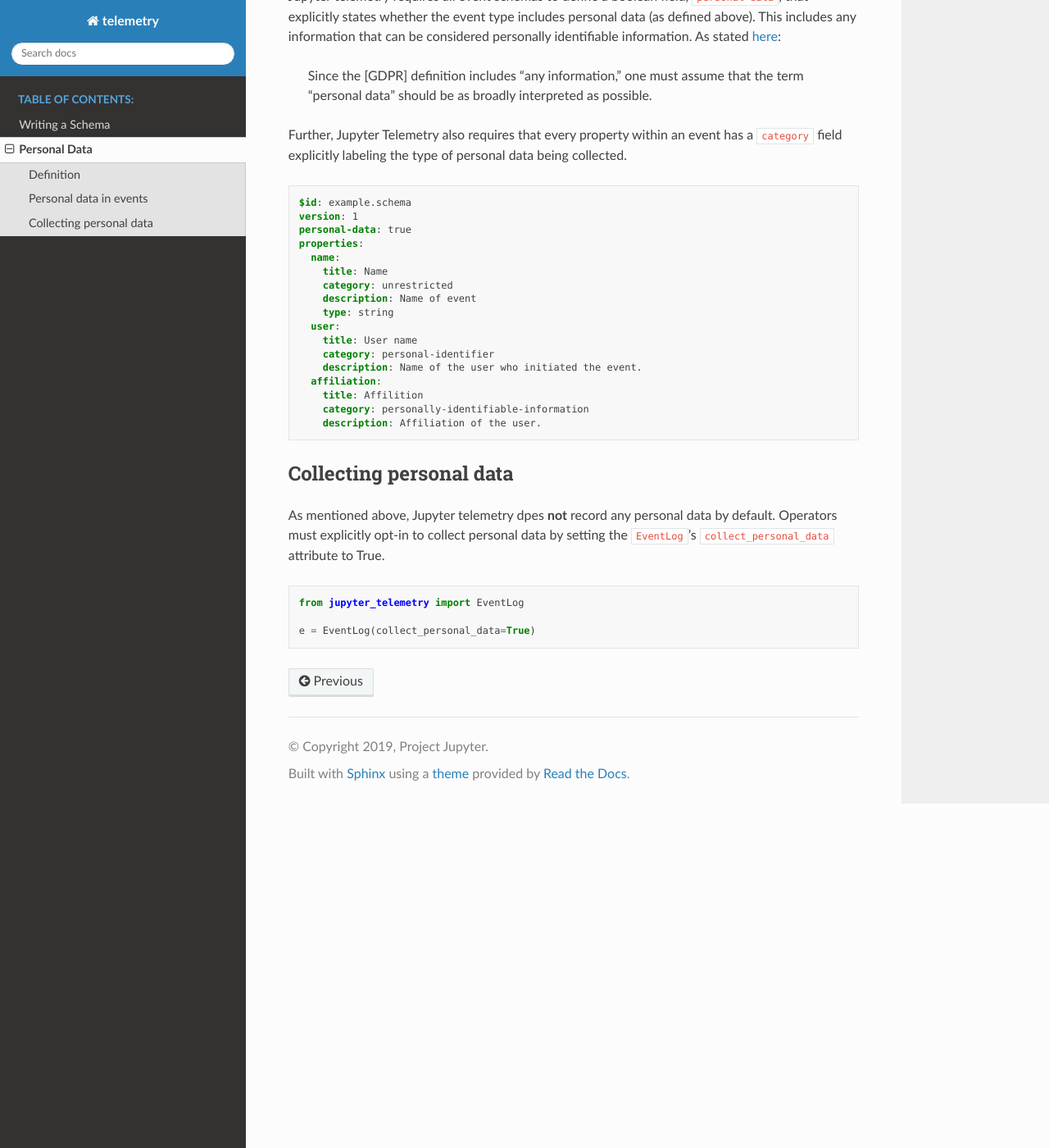
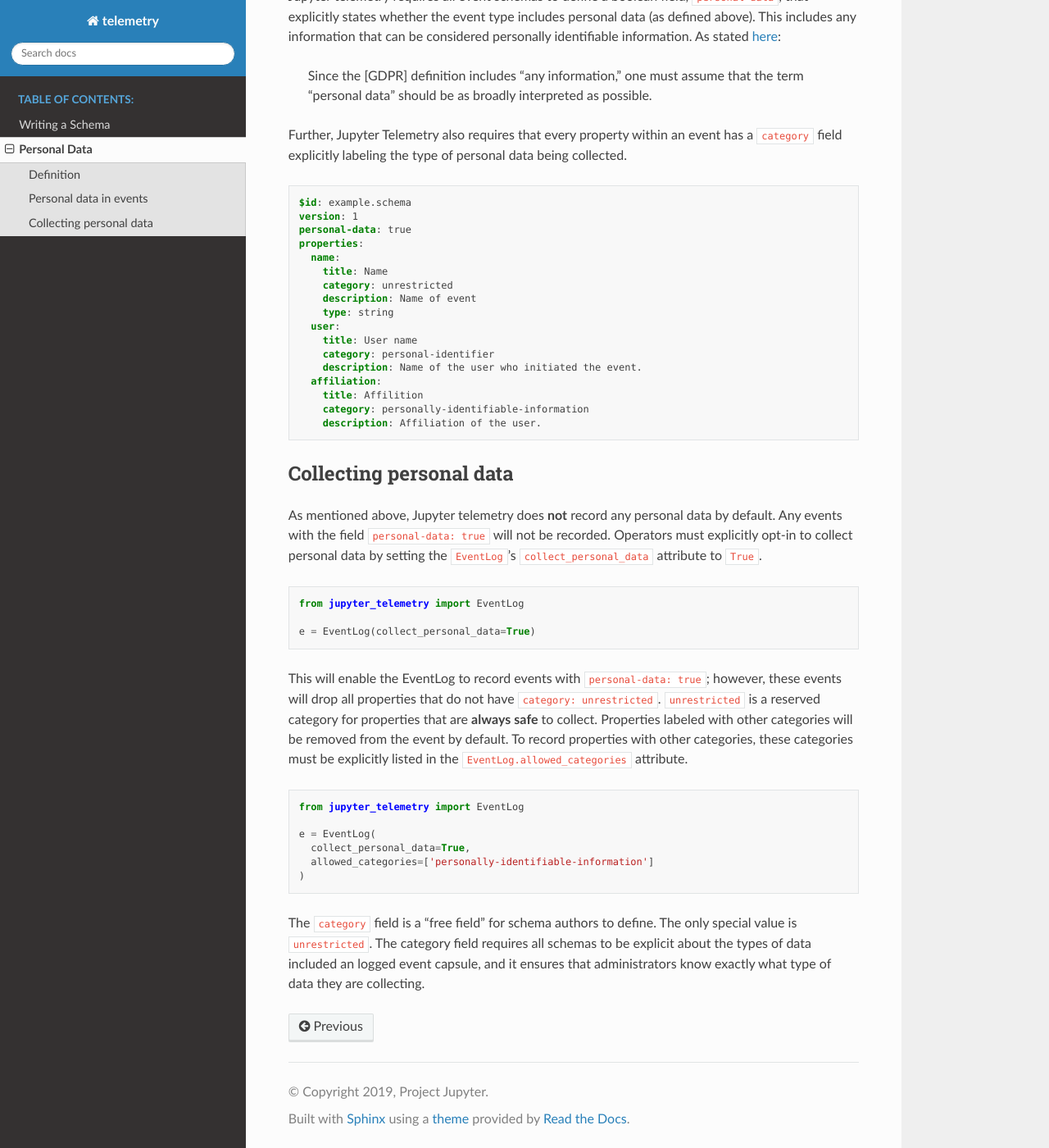
Before and after one commit to jupyter/telemetry, a Sphinx documentation site: the page built from docs/pages/personal-data.rst, in a window 1280 px wide and 1400 px high, scrolled down 624 px. Shown: the whole window at 82% size. Built offline with Sphinx 7.4.7 and the Read the Docs theme 2.0.0, drawn with Linux system fonts in a browser that asks for light colours.

Commit message:
more explicit language in docs

```diff
--- a/docs/pages/personal-data.rst
+++ b/docs/pages/personal-data.rst
@@ -39,13 +39,28 @@ Further, Jupyter Telemetry also requires that every property within an event has
         category: personally-identifiable-information
         description: Affiliation of the user.
 
+
 Collecting personal data
 ------------------------
 
-As mentioned above, Jupyter telemetry dpes **not** record any personal data by default. Operators must explicitly opt-in to collect personal data by setting the ``EventLog``'s ``collect_personal_data`` attribute to True.
+As mentioned above, Jupyter telemetry does **not** record any personal data by default. Any events with the field ``personal-data: true`` will not be recorded. Operators must explicitly opt-in to collect personal data by setting the ``EventLog``'s ``collect_personal_data`` attribute to ``True``.
 
 .. code-block:: python
 
     from jupyter_telemetry import EventLog
 
     e = EventLog(collect_personal_data=True)
+
+This will enable the EventLog to record events with ``personal-data: true``; however, these events will drop all properties that do not have ``category: unrestricted``. ``unrestricted`` is a reserved category for properties that are **always safe** to collect. Properties labeled with other categories will be removed from the event by default. To record properties with other categories, these categories must be explicitly listed in the ``EventLog.allowed_categories`` attribute.
+
+.. code-block:: python
+
+    from jupyter_telemetry import EventLog
+
+    e = EventLog(
+      collect_personal_data=True,
+      allowed_categories=['personally-identifiable-information']
+    )
+
+
+The ``category`` field is a "free field" for schema authors to define. The only special value is ``unrestricted``. The category field requires all schemas to be explicit about the types of data included an logged event capsule, and it ensures that administrators know exactly what type of data they are collecting.
```
